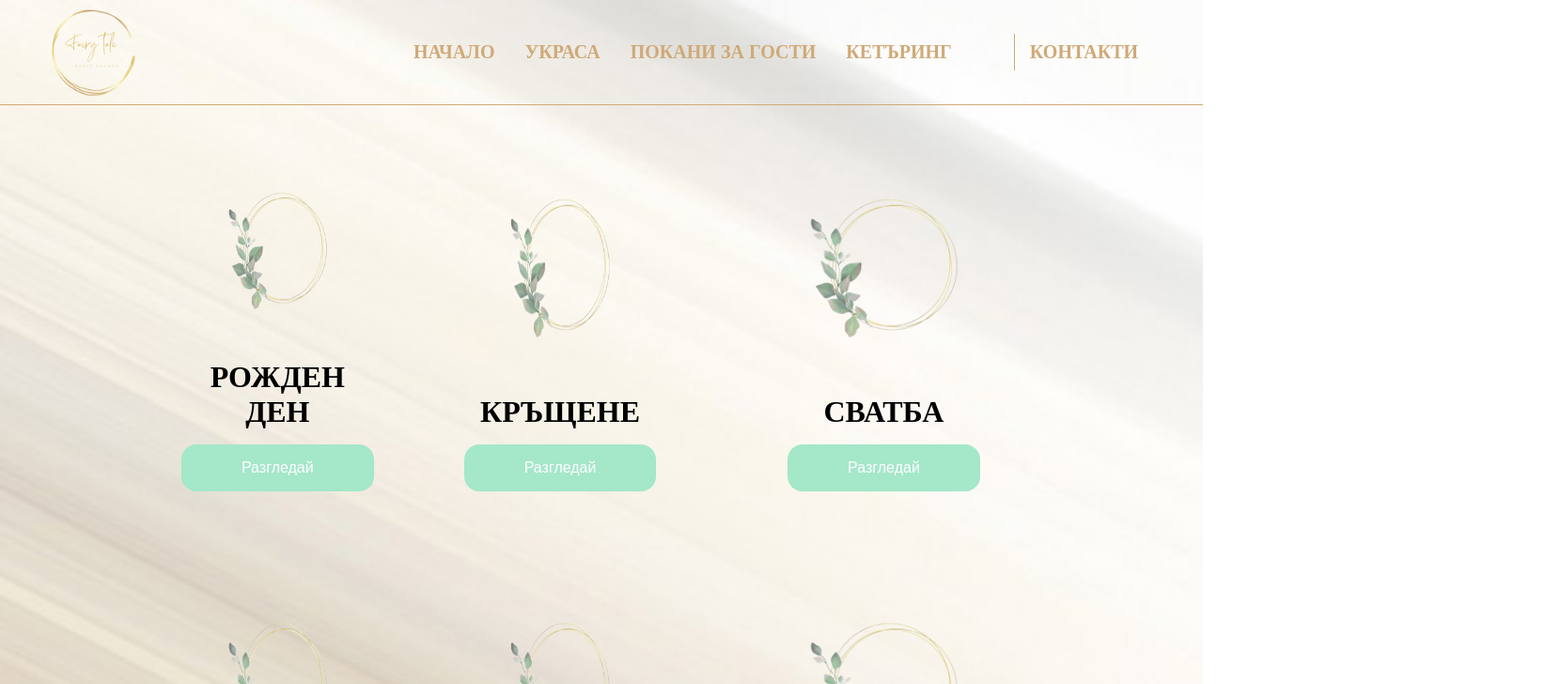
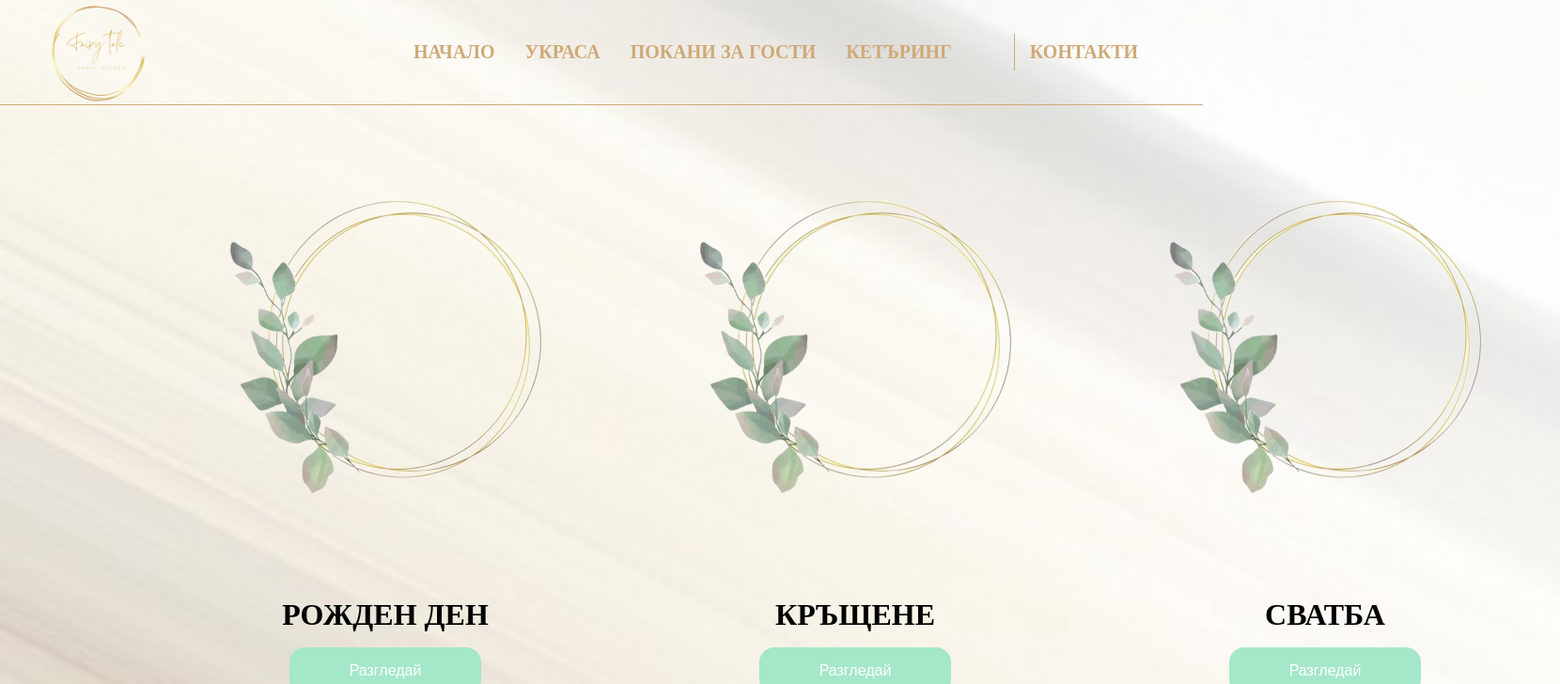
Before and after one commit to dimitrov93/party-agency, a React (Create React App) app: page /decoration in a window 1280 px wide. Shown: the top 728 px of the page at 94% size, 1660 px wide, since content can reach past the window. Built offline with nearby package versions, Linux system fonts and the light colour scheme; a web font is replaced by a local one.

Commit message:
Update decoration.css

```diff
--- a/src/components/Decoration/decoration.css
+++ b/src/components/Decoration/decoration.css
@@ -6,22 +6,14 @@
 
 .list__card {
     background: var(--trans);
-    width: 100%;
-    max-width: 90%;
-    padding: 3rem;
     border-radius: 1rem;
     display: flex;
     flex-direction: column;
-    justify-content: center;
+    text-align: center;
     align-items: center;
 }
 
-img {
-    object-fit: fill;
-    object-position: center center;
-    max-width: 90%;
-    height: 100%;
-}
+
 
 .list__title {
     padding: 1rem;
```
